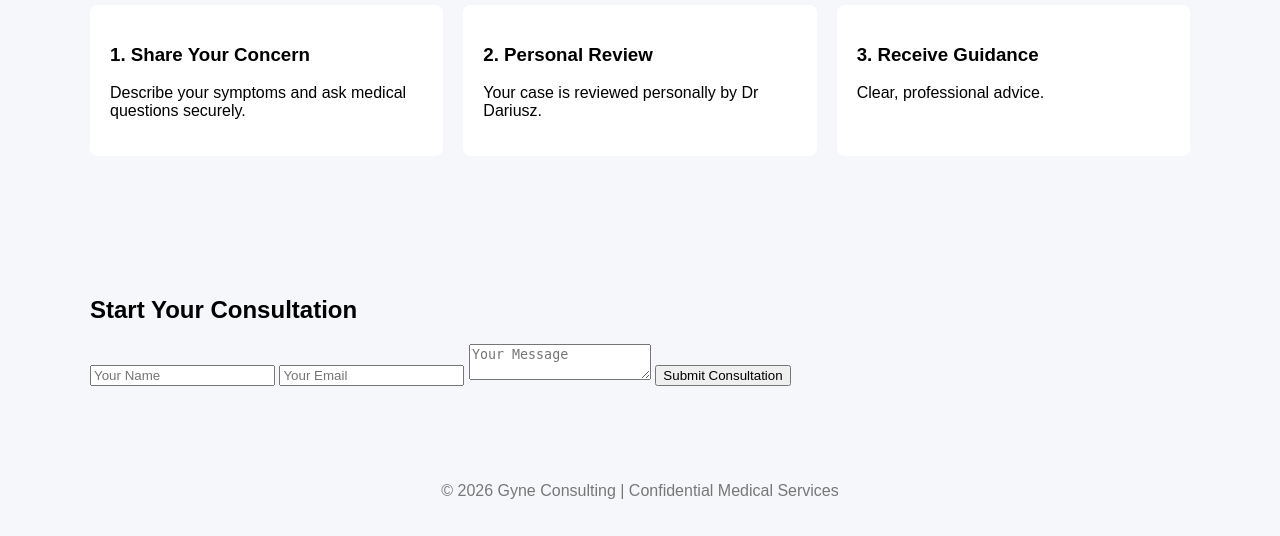
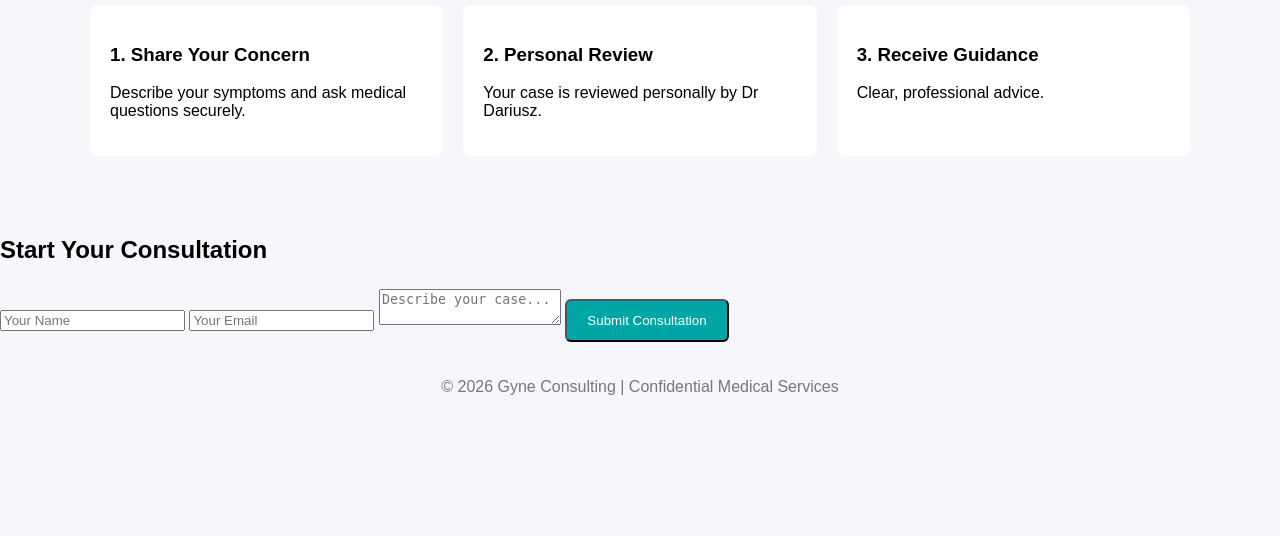
Before and after one commit to darledzinski-create/gyne-consulting--platform, a Flask app: page / in a window 1280 px wide. Shown: the part 584-1120 px from the top of the page. After the commit the page ends 979 px from the top, so only its background shows below. Run offline with Flask 3, Linux system fonts and the light colour scheme.

Commit message:
Update index.html

```diff
--- a/templates/index.html
+++ b/templates/index.html
@@ -34,21 +34,25 @@
     </div>
 </section>
 
-<section id="consult" class="section">
-    <div class="container">
-        <h2>Start Your Consultation</h2>
+<section id="consultation" class="consultation-section">
 
-        <form method="POST" action="/">
+    <h2>Start Your Consultation</h2>
 
-    <input type="text" name="name" placeholder="Your Name" required>
+    <form method="POST" action="/" class="consultation-form">
 
-    <input type="email" name="email" placeholder="Your Email" required>
+        <input type="text" name="name" placeholder="Your Name" required>
 
-    <textarea name="message" placeholder="Your Message" required></textarea>
+        <input type="email" name="email" placeholder="Your Email" required>
 
-    <button type="submit">Submit Consultation</button>
+        <textarea name="message" placeholder="Describe your case..." required></textarea>
 
-</form>
+        <button type="submit" class="btn-primary">
+            Submit Consultation
+        </button>
+
+    </form>
+
+</section>
     </div>
 </section>
 
```
